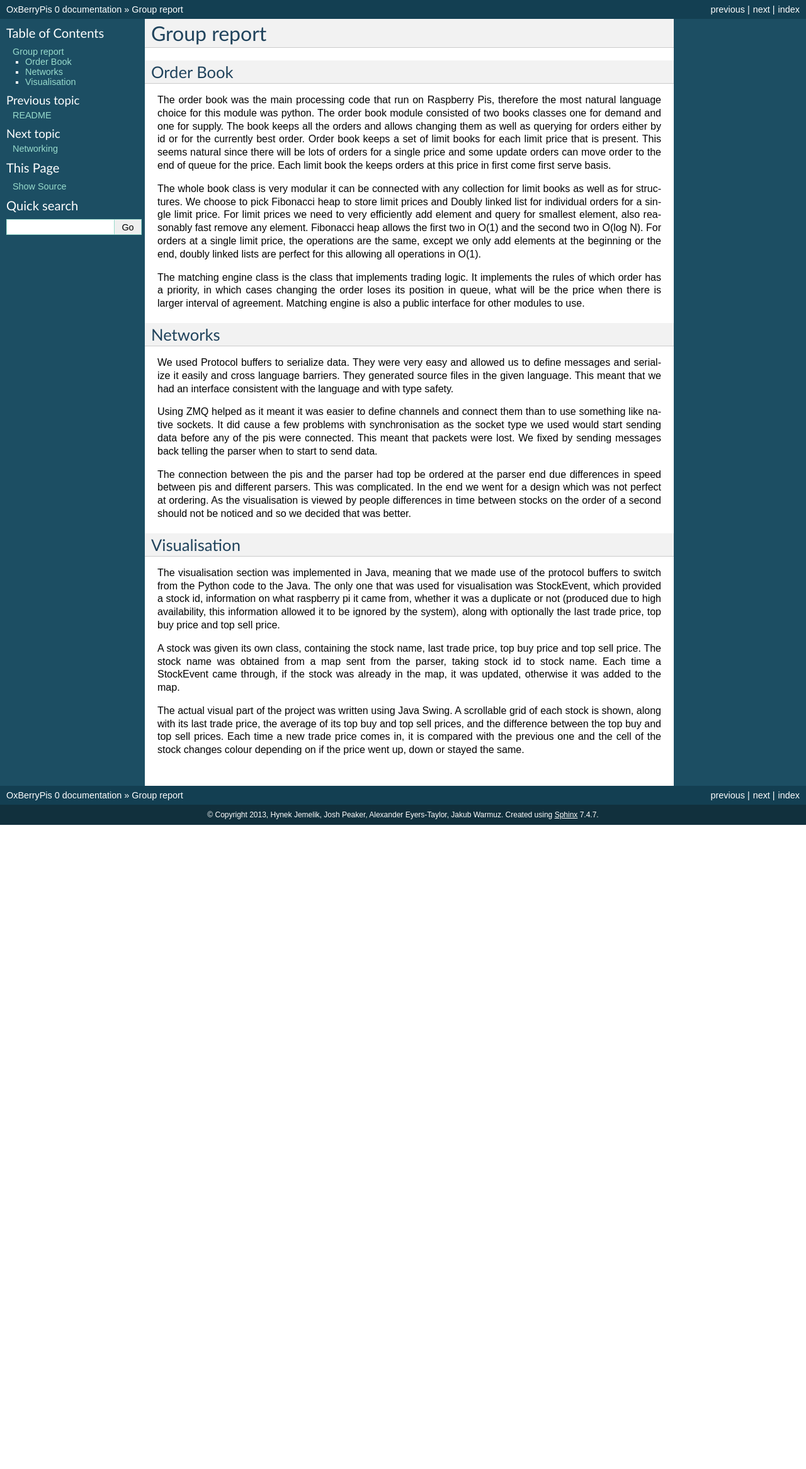
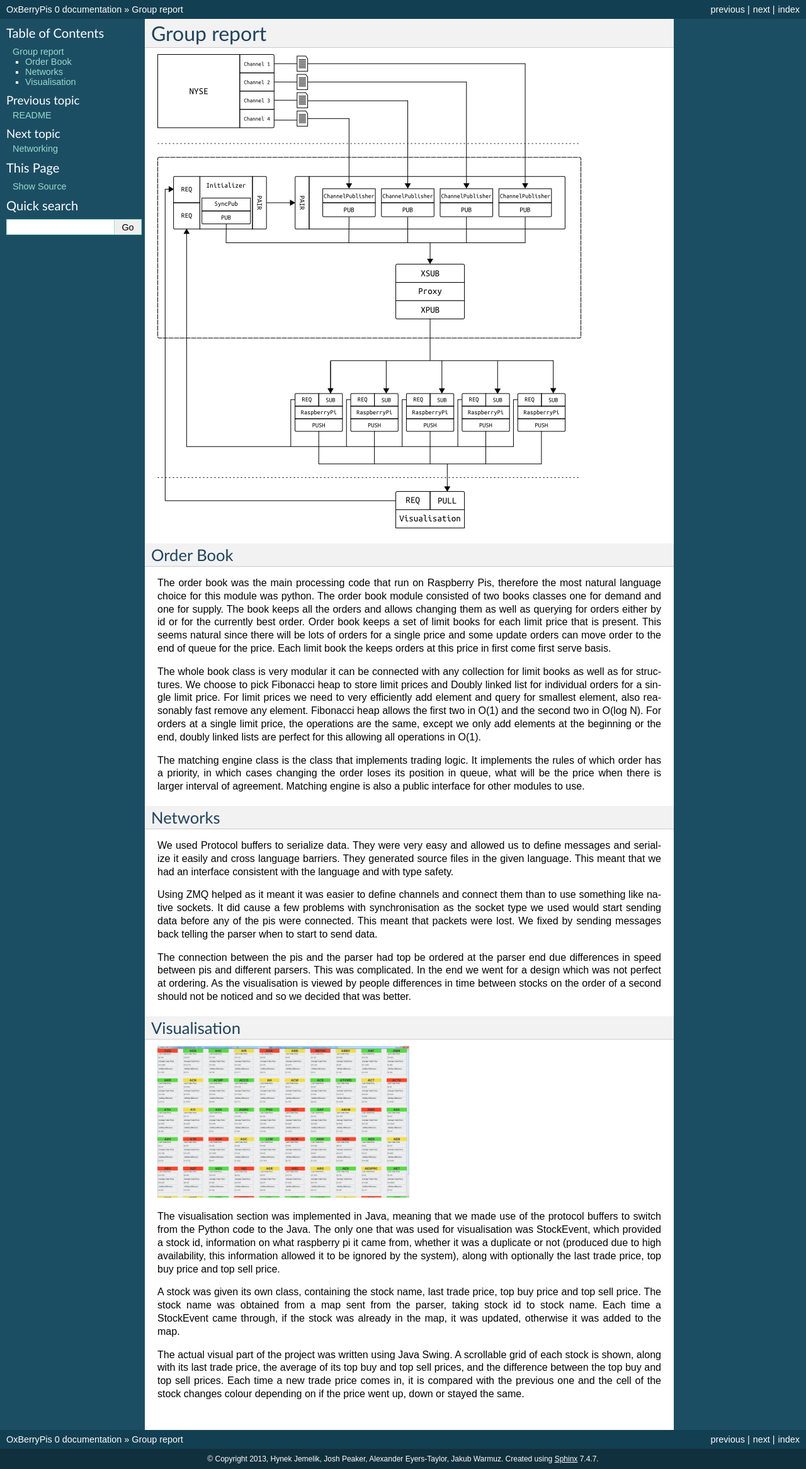
Before and after one commit to kuba/OxBerryPis, a Sphinx documentation site: the page built from docs/sphinx/report.rst, in a window 1280 px wide. Shown: the whole page at 63% size. Built offline with Sphinx 7.4.7, drawn with Linux system fonts in a browser that asks for light colours; before the commit the page ends 1310 px from its top, so only the background shows below that.

Commit message:
Add images to group report.

```diff
--- a/docs/sphinx/report.rst
+++ b/docs/sphinx/report.rst
@@ -1,5 +1,8 @@
 Group report
 ============
+
+.. image:: ../network.png
+   :alt: Network diagram.
 
 Order Book
 ----------
@@ -60,6 +63,10 @@ be noticed and so we decided that was better.
 Visualisation
 -------------
 
+.. image:: ../visualisation.png
+   :width: 50%
+   :alt: Visualisation screenshot.
+
 The visualisation section was implemented in Java, meaning that we made
 use of the protocol buffers to switch from the Python code to the Java.
 The only one that was used for visualisation was StockEvent, which
```
